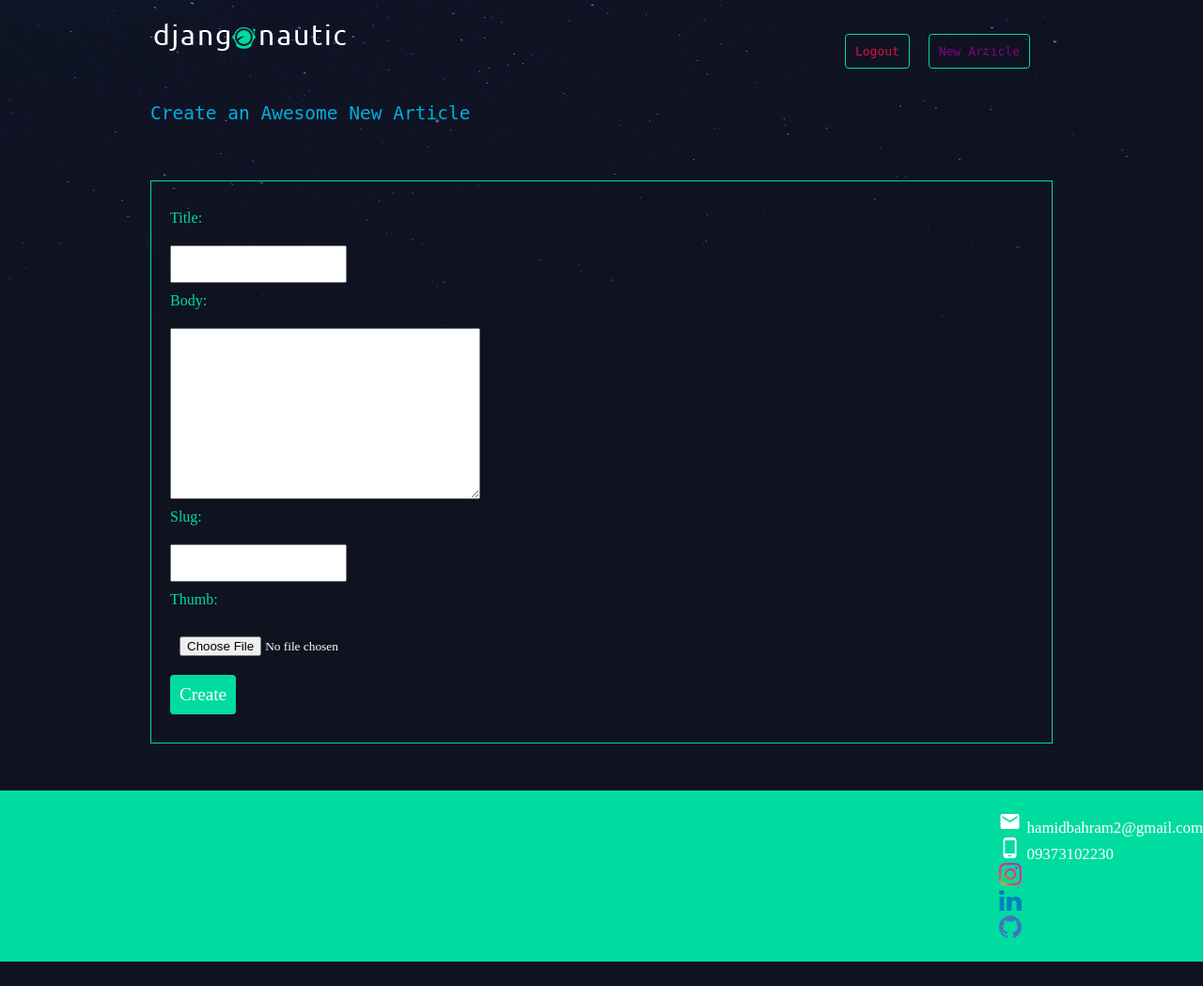
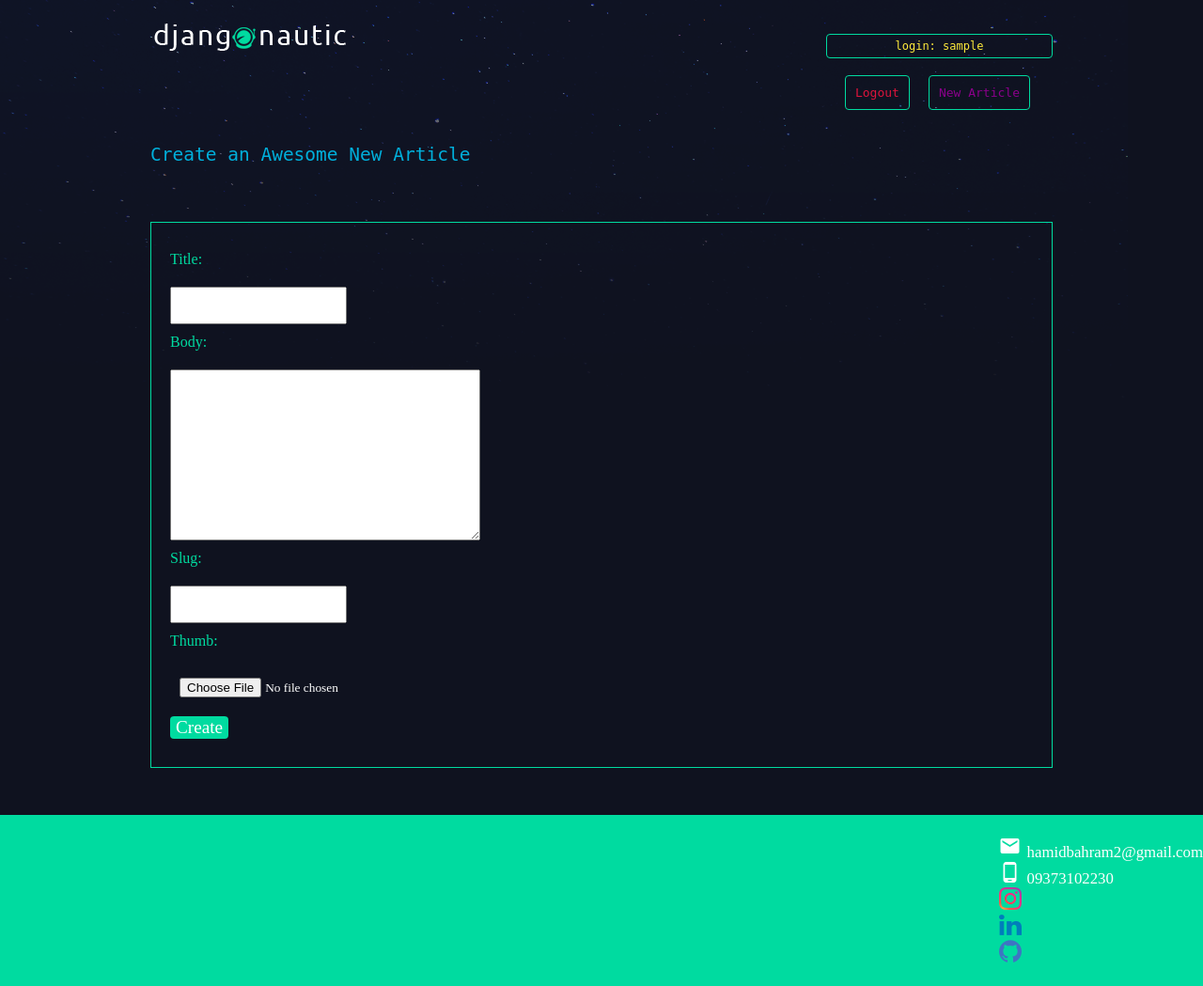
Before and after one commit to hamidbahram/Articl-web, a Django app: page /articles/create/ in a window 1280 px wide. Shown: the whole page at 94% size. Before the commit the page ends 1023 px from the top, so only its background shows below. Run offline with Django 3.2, Linux system fonts and the light colour scheme; the visitor is signed in with stand-in values (Sample User, id 1); some libraries are stand-ins or nearby versions.

Commit message:
improve template

```diff
--- a/articles/templates/articles/article_create.html
+++ b/articles/templates/articles/article_create.html
@@ -1,12 +1,13 @@
 {% extends 'base_layout.html' %}
+{% load i18n %}
 
 {% block content %}
     <div class="create-article">
         <h2 class="color">Create an Awesome New Article</h2>
-        <form class="site-form" action="{% url 'articles:create' %}" method="post" enctype="multipart/form-data">
+        <form class="site-form" action="{% url 'articles:create' %}" method="POST" enctype="multipart/form-data">
             {% csrf_token %}
             {{form}}
-            <input type="submit" value="Create">
+            <button type="submit">{% trans "Create"  %}</button>
         </form>
     </div>
     <script src="/static/slugify.js"></script>
--- a/assets/styles.css
+++ b/assets/styles.css
@@ -137,15 +137,6 @@ a.highlight{
     padding: 0;
 }
 
-.site-form input[type="submit"]{
-    background: #00dba0;
-    border: 0;
-    color: #fff;
-    font-size: 1.2em;
-    border-radius: 4px;
-    margin: 10px 0;
-}
-
 html, body{
     height:100%;
     margin:0;
@@ -256,6 +247,7 @@ a.about{
     font-size: 1.2em;
     border-radius: 4px;
     margin: 20px 20px;
+    display:grid;
 }
 
 .messages{
@@ -266,3 +258,79 @@ a.about{
     padding:0px;
     border: 1px solid;
 }
+
+
+
+.edit input[type="submit"]{
+    background: #1976d2;
+    border: 0;
+    color: #fff;
+    font-size: 1.2em;
+    border-radius: 4px;
+    margin: 20px;
+    display:grid;
+}
+
+.editbutton button[type="submit"]{
+    background: #00dba0;
+    border: 0;
+    color: #fff;
+    font-size: 1.2em;
+    border-radius: 4px;
+    margin: 10px 0;
+}
+
+.edit-article input, .edit-article textarea{
+    display: block;
+    margin: 20px 0 0 0;
+    padding: 10px;
+}
+
+.edit-article label{
+    display:block;
+}
+
+.edit-form button[type="submit"]{
+    background: #00dba0;
+    border: 0;
+    color: #fff;
+    font-size: 1.2em;
+    border-radius: 4px;
+    margin: 10px 0;
+}
+
+.site-form button[type="submit"]{
+    background: #00dba0;
+    border: 0;
+    color: #fff;
+    font-size: 1.2em;
+    border-radius: 4px;
+    margin: 10px 0;
+}
+
+.pagination{
+    text-align:center;
+    margin: 20px 0 0 0;
+}
+
+.pagination a{
+    background: #009688;
+    border: 0;
+    color: #fff;
+    font-size: 1.2em;
+    border-radius: 4px;
+    margin: auto;
+}
+
+.user{
+    padding:5px;
+    border: 1px solid #00dba0;
+    border-radius: 4px;
+}
+
+.user h1{
+    font-family:monospace;
+    font-size: small;
+    color:#FFEB3B;
+    text-align:center;
+}
--- a/templates/base_layout.html
+++ b/templates/base_layout.html
@@ -6,6 +6,8 @@
     <link href="https://fonts.googleapis.com/icon?family=Material+Icons" rel="stylesheet">
     <meta charset="UTF-8">
     <title>Article</title>
+    <link rel="icon" href="static/australian-man.png" type="image/x-icon" />
+    {% comment %} <link rel="shortcut icon" href="http://www.domain.com/favicon.ico" type="image/x-icon" /> {% endcomment %}
     <link rel="stylesheet" href="{% static 'styles.css' %}">
 </head>
 <body>
@@ -15,6 +17,12 @@
             <ul>
                 {% comment %} <li><a href="{% url 'articles:aboutme' %}" class="about">about-me</a></li> {% endcomment %}
                 {% if user.is_authenticated %}
+                {% block user %}
+                    <div class="user">
+                        <h1>login: {{ user.get_username }}</h1>
+                    </div>
+                    <br>
+                {% endblock user %}
                 <li>
                     <form class="logout-link" action="{% url 'accounts:logout' %}" method="post">
                         {% csrf_token %}
```
Also changed, not shown: articles/templates/articles/article_detail.html (+20 -3 lines), articles/templates/articles/search_results.html (+9 -3 lines).
